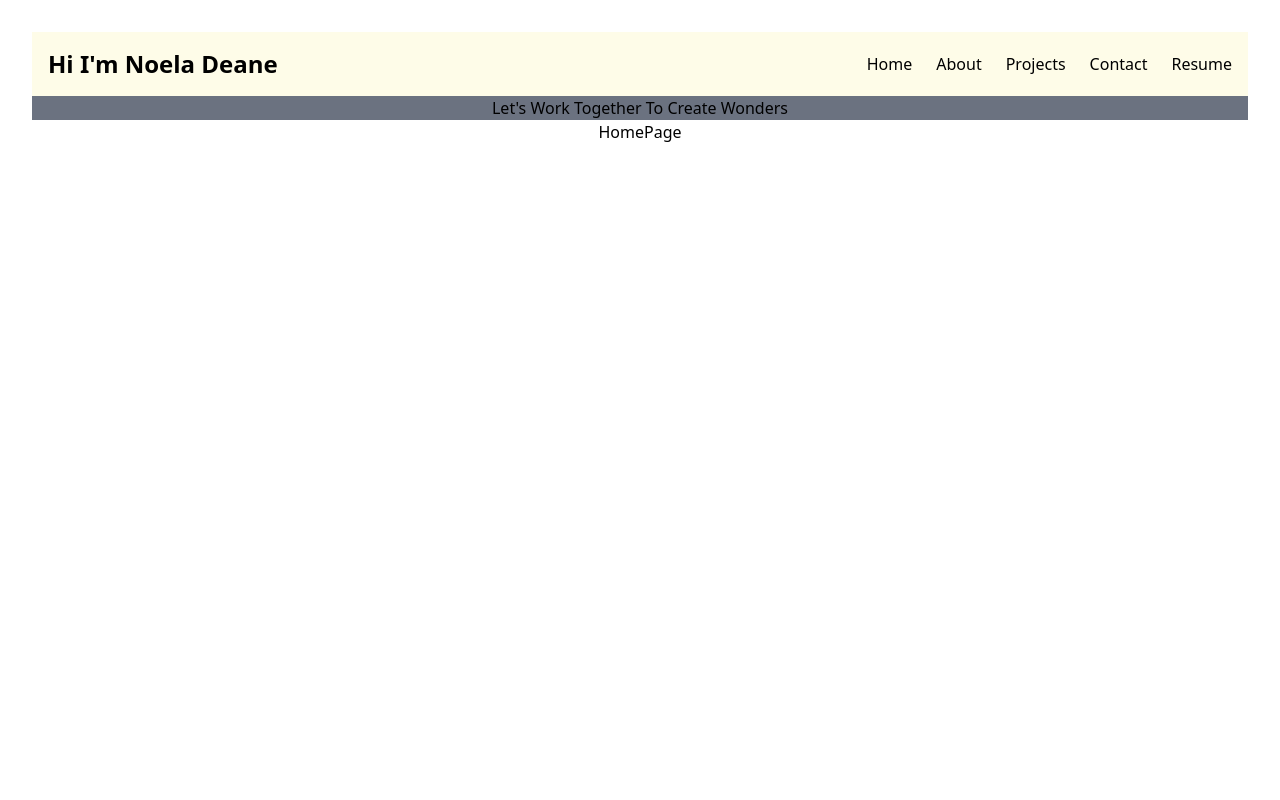
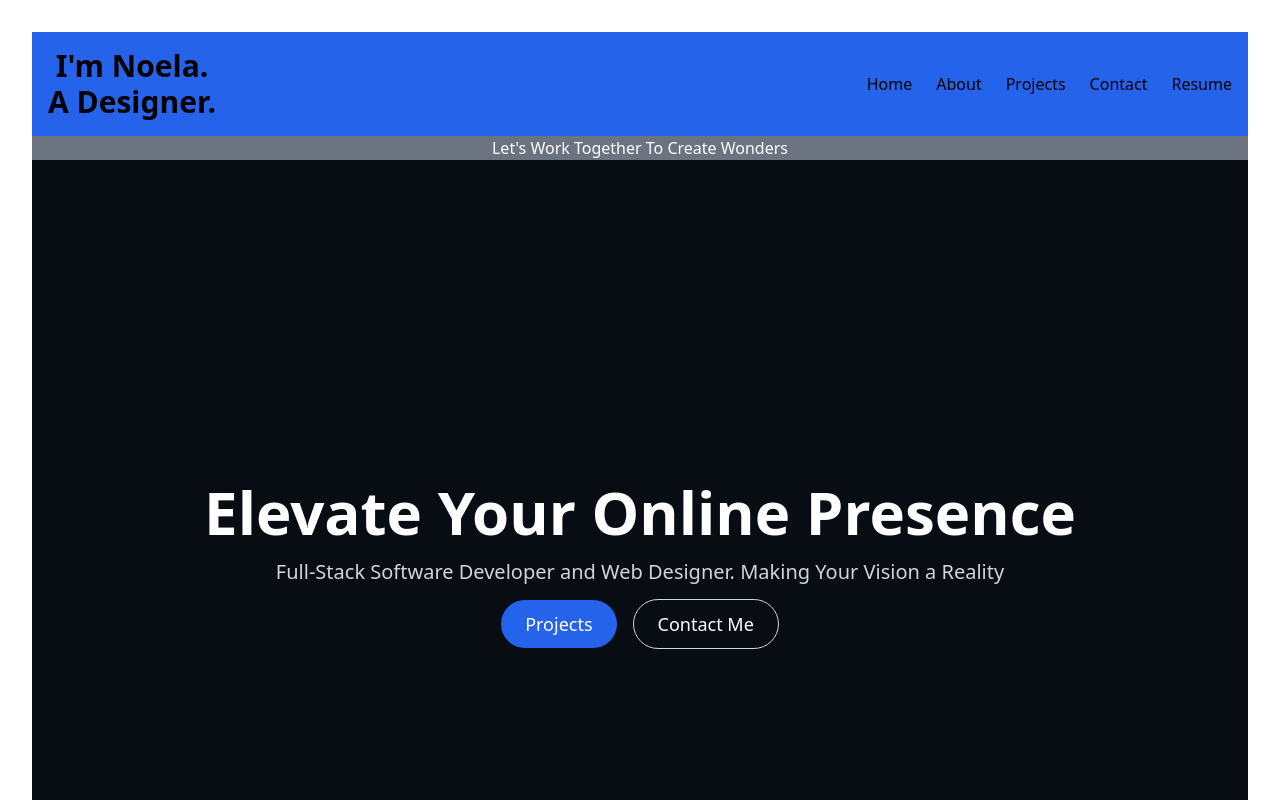
Before and after one commit to MsPickles1014/NoelaDeanePortfolio, a React (Vite) app: page / in a window 1280 px wide. Shown: the top 800 px of the page. Built offline with nearby package versions, Linux system fonts and the light colour scheme.

Commit message:
configured herosection

```diff
--- a/package.json
+++ b/package.json
@@ -10,6 +10,7 @@
     "preview": "vite preview"
   },
   "dependencies": {
+    "framer-motion": "^12.0.6",
     "react": "^18.3.1",
     "react-dom": "^18.3.1",
     "react-router-dom": "^7.1.3"
--- a/src/App.jsx
+++ b/src/App.jsx
@@ -5,12 +5,14 @@ import './App.css'
 import { Outlet } from "react-router-dom";
 import NavBar from './components/NavBar';
 import './index.css';
+import HeroSection from './pages/HeroSection';
 
 function App() {
   return (
     <div >
       <NavBar />
       <DummyData />
+      <HeroSection/>
       <Outlet />
       {/* <Footer/> */}
     </div>
--- a/src/components/DummyData.jsx
+++ b/src/components/DummyData.jsx
@@ -4,7 +4,7 @@
 function DummyData() {
     return (
       <div className="bg-gray-500
-      "><h1
+      "><h1 className="text-white"
       >
       Let's Work Together To Create Wonders
   </h1>
--- a/src/components/NavBar.jsx
+++ b/src/components/NavBar.jsx
@@ -12,9 +12,13 @@ const NavBar = () => {
   ];
 
   return (
-    <nav className="bg-yellow-50 p-4">
+    <nav className="bg-blue-600 p-4">
       <div className="container mx-auto flex justify-between items-center">
-        <h1 className="text-2xl font-bold">Hi I'm Noela Deane</h1>
+        <h1 className="text-3xl font-bold"> I'm Noela.
+        <ul>
+        A Designer.
+            </ul>
+        </h1>
 
         {/* Desktop Nav */}
         <ul className="hidden md:flex space-x-6">
--- /dev/null
+++ b/src/pages/HeroSection.jsx
@@ -0,0 +1,37 @@
+
+import { Link } from "react-router-dom";
+function HeroSection() {
+  return (
+    <section className="relative bg-gray-900 text-white min-h-screen flex items-center">
+    {/* Background Overlay */}
+    <div className="absolute inset-0 bg-black opacity-50"></div>
+
+    <div className="container mx-auto px-6 lg:px-12 relative z-10 text-center">
+      <h1 className="text-4xl md:text-6xl font-bold leading-tight animate-fade-in">
+        Elevate Your Online Presence
+      </h1>
+      <p className="mt-4 text-lg md:text-xl text-gray-300 animate-fade-in">
+        Full-Stack Software Developer and Web Designer. Making Your Vision a Reality
+      </p>
+
+      <div className="mt-6 space-x-4">
+        <a
+          href="#ProjectsPage"
+          className="px-6 py-3 bg-blue-600 hover:bg-blue-700 transition rounded-full text-lg font-medium"
+        >
+         Projects
+        </a>
+        <a
+          href="#contact"
+          className="px-6 py-3 border border-gray-300 hover:bg-gray-800 transition rounded-full text-lg font-medium"
+        >
+          Contact Me
+        </a>
+      </div>
+    </div>
+  </section>
+);
+
+}
+
+export default HeroSection
--- a/tailwind.config.js
+++ b/tailwind.config.js
@@ -5,7 +5,19 @@ export default {
     "./src/**/*.{js,ts,jsx,tsx}",
   ],
   theme: {
-    extend: {},
-  },
+    extend: {
+      animation: {
+        "fade-in": "fadeIn 2s ease-in-out",
+      },
+      keyframes: {
+        fadeIn: {
+          "0%": { opacity: 0 },
+          "100%": { opacity: 1 },
+        },
+      },
+    },
+
+    },
+
   plugins: [],
 };
```
Also changed, not shown: 1 other file (tests, documents, lock files or other folders).
